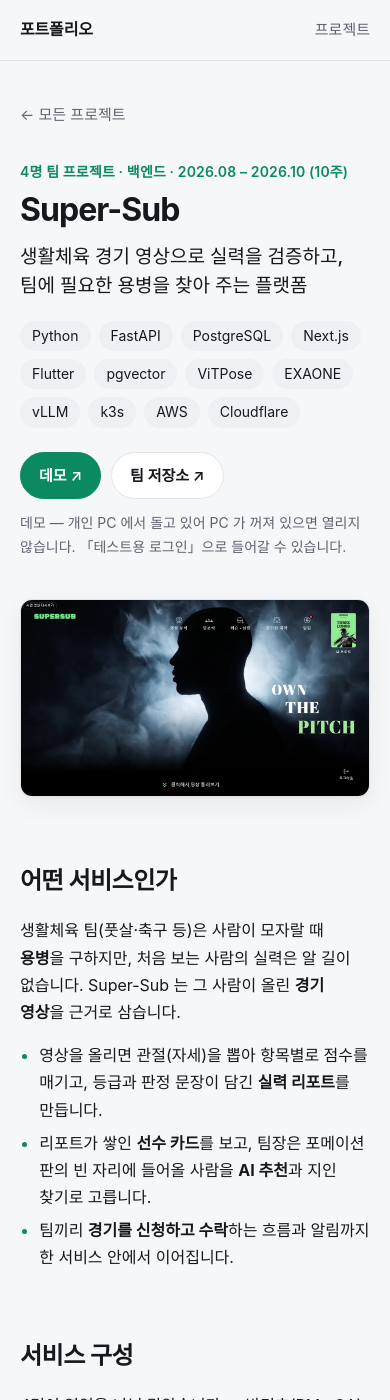
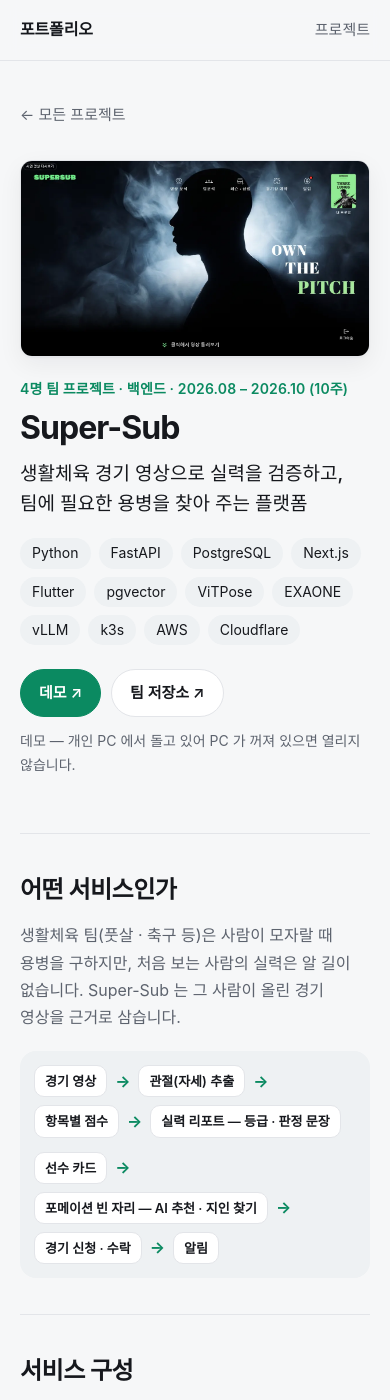
Before and after one commit to roqkf13/portfolio.anjgkwl.com, a Jekyll site: the page built from _projects/supersub.md, in a window 390 px wide and 1400 px high. Built offline with Jekyll 4.4.1, drawn with Linux system fonts in a browser that asks for light colours; some of the changed text lies outside the part shown.

Commit message:
feat(site): 프로젝트 페이지를 그림 7 : 글 3 으로 넓게, 홈 「해 본 일」은 문장을 늘 보이게
- 프로젝트 페이지: 머리는 글 | 첫 화면 캡처(3 : 7), 절마다 왼쪽 글 | 오른쪽 그림 판. 그림 부품(_includes/vblocks.html) —
  흐름 · 상자 · 칩 · 막대 · 숫자 카드 · 사람 · 카드 묶음 · 대응표 · 메모 · 그림. 왼쪽 글은 스크롤을 따라 붙는다
- Super-Sub 본문을 front matter 의 sections 로 옮겼다 — 그림의 말 · 숫자는 원래 글에 있던 것만(37가지 대조)
- sections 가 없는 프로젝트는 예전처럼 본문 글로 나온다. README 에 쓰는 법을 더했다
- 홈 「해 본 일」: 「자세히」를 없애고 문장 15개를 그림 아래에 늘 보이게 했다
- 데모 안내는 「PC 가 꺼져 있으면 열리지 않는다」만 남기고, 운영 · 협업 카드의 미결 항목 막대를 뺐다(사용자)
- 확인: 1440 · 어두운 화면 · 500px 캡처, 결과물에 이름 · 관제 · 영수증 0건

Co-Authored-By: Claude Opus 5.5 <noreply@anthropic.com>

```diff
--- a/_data/profile.yml
+++ b/_data/profile.yml
@@ -51,7 +51,8 @@ skills:
 # 🔴 개인 프로젝트의 주소는 적지 않는다(사용자 결정, 2026-09-30)
 # 🔴 영수증(가계부 · OCR · 업로드)은 넣지 않는다(사용자 결정, 2026-09-30)
 # 그림 7 : 글 3(사용자, 2026-09-30) — 영역마다 그림(flows: 화살표로 잇는 상자 줄 / tiles: 화살표 없는 상자 / bars: 막대 / facts: 작은 칩)과
-# 한 줄(summary · at)만 보이고, items 의 문장은 「자세히」를 누르면 펼쳐진다. 그림의 말은 items 문장에서만 가져온다
+# 한 줄(summary · at), 그 아래에 items 의 문장이 늘 보인다(누르는 「자세히」는 두지 않는다 — 한눈에, 사용자 2026-09-30).
+# 그림의 말은 items 문장에서만 가져온다
 experience_note: "Super-Sub 는 4명 팀 프로젝트, 개인 사본은 그 서비스를 AWS 없이 내 PC 로 옮겨 운영하는 것, 개인 프로젝트는 혼자 만들고 있는 웹 서비스입니다."
 experience:
   - area: "백엔드"
--- /dev/null
+++ b/_includes/vblocks.html
@@ -0,0 +1,67 @@
+{%- comment -%}
+  그림 블록 — 프로젝트 페이지의 「그림 7 : 글 3」 칸을 그린다.
+  홈 「해 본 일」과 같은 부품(mflow · mtiles · mfact · mbar)에 숫자 카드 · 사람 · 카드 묶음 · 대응표 · 메모 · 그림을 더했다.
+  include.blocks: [{ type: flow | tiles | facts | bar | stats | people | cards | compare | note | image, ... }]
+  cards 는 카드마다 blocks 를 다시 가진다(이 파일을 한 번 더 부른다).
+{%- endcomment -%}
+{%- for b in include.blocks %}
+{%- case b.type %}
+{%- when "flow" %}
+<div class="mflow">
+  {%- for box in b.items %}
+  {%- unless forloop.first %}<span class="mflow__arrow" aria-hidden="true">→</span>{%- endunless %}
+  <span class="mbox">{{ box }}</span>
+  {%- endfor %}
+</div>
+{%- when "tiles" %}
+<div class="mtiles">
+  {%- for t in b.items %}<span class="mbox">{{ t }}</span>{%- endfor %}
+</div>
+{%- when "facts" %}
+<div class="mfacts">
+  {%- for f in b.items %}<span class="mfact">{{ f }}</span>{%- endfor %}
+</div>
+{%- when "bar" %}
+{%- assign pct = b.value | times: 100.0 | divided_by: b.total | round: 1 %}
+<div class="mbar">
+  <span class="mbar__label">{{ b.label }}</span>
+  <span class="mbar__track" aria-hidden="true"><span class="mbar__fill" style="width: {{ pct }}%"></span></span>
+  <span class="mbar__value">{{ b.value }} / {{ b.total }}</span>
+</div>
+{%- when "stats" %}
+<div class="vstats">
+  {%- for s in b.items %}
+  <div class="vstat"><span class="vstat__num">{{ s.num }}</span><span class="vstat__label">{{ s.label }}</span></div>
+  {%- endfor %}
+</div>
+{%- when "people" %}
+<div class="vpeople">
+  {%- for m in b.items %}
+  <div class="vperson{% if m.me %} vperson--me{% endif %}"><strong>{{ m.name }}</strong><span>{{ m.role }}</span></div>
+  {%- endfor %}
+</div>
+{%- when "cards" %}
+<div class="vcards">
+  {%- for c in b.items %}
+  <div class="vcard">
+    <h3 class="vcard__title">{{ c.title }}</h3>
+    {%- include vblocks.html blocks=c.blocks %}
+  </div>
+  {%- endfor %}
+</div>
+{%- when "compare" %}
+<div class="vcompare">
+  <span class="vcompare__head">{{ b.from_title }}</span><span></span><span class="vcompare__head">{{ b.to_title }}</span>
+  {%- for r in b.items %}
+  <span class="mbox">{{ r.from }}</span><span class="mflow__arrow" aria-hidden="true">→</span><span class="mbox vcompare__to">{{ r.to }}</span>
+  {%- endfor %}
+</div>
+{%- when "note" %}
+<p class="vnote">{{ b.text }}</p>
+{%- when "image" %}
+<figure class="shot vshot">
+  <img src="{{ b.src | relative_url }}" alt="{{ b.alt }}" loading="lazy">
+  {%- if b.caption %}<figcaption>{{ b.caption }}</figcaption>{%- endif %}
+</figure>
+{%- endcase %}
+{%- endfor %}
--- a/_layouts/project.html
+++ b/_layouts/project.html
@@ -1,9 +1,14 @@
 ---
 layout: default
 ---
-<article class="project">
+{%- comment -%}
+  sections 가 있으면 「그림 7 : 글 3」 — 머리는 글 | 첫 화면, 절마다 왼쪽 글 | 오른쪽 그림(_includes/vblocks.html).
+  없으면 예전처럼 본문(Markdown)을 가운데 좁은 칸에 그린다.
+{%- endcomment -%}
+<article class="project{% if page.sections %} project--wide{% endif %}">
   <a class="back" href="{{ '/#projects' | relative_url }}">← 모든 프로젝트</a>
 
+  <div class="ptop">
     <header class="project__head">
       <p class="eyebrow">{{ page.team }} · {{ page.role }} · {{ page.period }}</p>
       <h1 class="project__title">{{ page.title }}</h1>
@@ -28,12 +33,29 @@ layout: default
     </header>
 
     {%- if page.thumbnail %}
-  <figure class="shot">
+    <figure class="shot ptop__shot">
       <img src="{{ page.thumbnail | relative_url }}" alt="{{ page.title }} 첫 화면">
     </figure>
     {%- endif %}
+  </div>
 
+  {%- if page.sections %}
+  {%- for s in page.sections %}
+  <section class="psec" aria-labelledby="psec-{{ forloop.index }}">
+    <div class="psec__text">
+      <h2 id="psec-{{ forloop.index }}">{{ s.title }}</h2>
+      {%- if s.text %}
+      <p>{{ s.text }}</p>
+      {%- endif %}
+    </div>
+    <div class="psec__visual">
+      {%- include vblocks.html blocks=s.blocks %}
+    </div>
+  </section>
+  {%- endfor %}
+  {%- else %}
   <div class="prose">
     {{ content }}
   </div>
+  {%- endif %}
 </article>
--- a/_projects/supersub.md
+++ b/_projects/supersub.md
@@ -11,114 +11,122 @@ stack: ["Python", "FastAPI", "PostgreSQL", "Next.js", "Flutter", "pgvector", "Vi
 links:
   - label: "데모"
     url: "https://supersub.anjgkwl.com"
-    note: "개인 PC 에서 돌고 있어 PC 가 꺼져 있으면 열리지 않습니다. 「테스트용 로그인」으로 들어갈 수 있습니다."
+    note: "개인 PC 에서 돌고 있어 PC 가 꺼져 있으면 열리지 않습니다."
   - label: "팀 저장소"
     url: "https://github.com/pmhllll12/super-sub.cloud"
+
+# 페이지 본문 — 그림 7 : 글 3(사용자, 2026-09-30). 절마다 text(왼쪽 글)와 blocks(오른쪽 그림 — _includes/vblocks.html)
+# 🔴 그림의 말 · 숫자는 팀 문서 · 저장소로 확인된 것만. 팀 main 에 들어간 것만 「내가 한 일」에 적는다(09-29)
+sections:
+  - title: "어떤 서비스인가"
+    text: "생활체육 팀(풋살 · 축구 등)은 사람이 모자랄 때 용병을 구하지만, 처음 보는 사람의 실력은 알 길이 없습니다. Super-Sub 는 그 사람이 올린 경기 영상을 근거로 삼습니다."
+    blocks:
+      - type: flow
+        items: ["경기 영상", "관절(자세) 추출", "항목별 점수", "실력 리포트 — 등급 · 판정 문장"]
+      - type: flow
+        items: ["선수 카드", "포메이션 빈 자리 — AI 추천 · 지인 찾기", "경기 신청 · 수락", "알림"]
+
+  - title: "서비스 구성"
+    text: "4명이 영역을 나눠 맡았습니다. 수치는 팀 문서의 2026-09-23 기준입니다."
+    blocks:
+      - type: people
+        items:
+          - { name: "박민호", role: "PM · QA" }
+          - { name: "백성검", role: "웹 · 앱" }
+          - { name: "나", role: "백엔드 · 파이프라인 · 배포", me: true }
+          - { name: "정상호", role: "AI 분석" }
+      - type: cards
+        items:
+          - title: "영상 분석 AI"
+            blocks:
+              - { type: flow, items: ["사람 검출(RT-DETR)", "자세 추정(ViTPose)", "동작 특징", "규칙(루브릭) 채점"] }
+              - type: stats
+                items:
+                  - { num: "0.00", label: "같은 영상 다섯 번 — 총점 표준편차(영상 4편)" }
+                  - { num: "약 1분 6초", label: "한 편 분석, S3 입출력까지(T4 · vLLM)" }
+              - { type: facts, items: ["등급은 코드가 결정론적으로", "EXAONE 4.0 1.2B 는 근거 문장만", "GPU 워커가 큐에서 가져간다"] }
+              - { type: note, text: "한계 — 채점 기준은 축구 인스텝 슈팅 하나, 임계값은 지도자 검수 전 잠정치" }
+          - title: "웹 · 앱"
+            blocks:
+              - { type: tiles, items: ["분석 리포트 — 등급 · 레이더 차트", "선수 카드 · 공개 링크", "포메이션 판", "AI 추천"] }
+              - { type: flow, items: ["팀 매칭 — 조건", "후보", "신청", "수락"] }
+              - { type: facts, items: ["Next.js 16 · React 19", "서버 쪽 중계(BFF) · httpOnly 쿠키", "Flutter · Riverpod — 계약 시험 · 실서버 연결(스토어 배포 전)"] }
+          - title: "백엔드 · 데이터"
+            blocks:
+              - type: stats
+                items:
+                  - { num: "7", label: "컨텍스트(헥사고날)" }
+                  - { num: "100", label: "API 엔드포인트" }
+                  - { num: "48", label: "DB 마이그레이션" }
+              - { type: tiles, items: ["사용자", "카드", "분석", "매칭", "평가", "과금", "알림"] }
+          - title: "운영 · 협업"
+            blocks:
+              - { type: flow, items: ["이미지가 올라옴", "2분 안에 서버가 스스로 갱신", "파드가 뜰 때 마이그레이션"] }
+              - { type: facts, items: ["API — EC2 의 k3s", "영상 — S3", "분석 — 필요할 때만 켜는 GPU 서버", "웹 — Vercel · 앞단 — Cloudflare"] }
+              - type: stats
+                items:
+                  - { num: "1,126", label: "백엔드 시험" }
+                  - { num: "446", label: "AI 시험" }
+                  - { num: "1,085", label: "웹 시험" }
+                  - { num: "419", label: "앱 시험" }
+              - { type: facts, items: ["GitHub Actions — 백엔드(실제 DB) · 앱 시험 · 이미지 빌드", "제안서 9장 · 부록 · 개발 로그를 문서 사이트로"] }
+
+  - title: "내가 맡은 일 — 백엔드"
+    text: "팀에서 백엔드를 맡았습니다. 커밋 439건 중 175건이 백엔드 코드(fastapi/)이고, 나머지는 대부분 API 계약 · 요구사항 같은 설계 · 진행 문서입니다(2026-09-29 기준)."
+    blocks:
+      - { type: bar, label: "백엔드 코드 커밋", value: 175, total: 439 }
+      - type: cards
+        items:
+          - title: "서버의 뼈대와 규칙"
+            blocks:
+              - { type: tiles, items: ["바운디드 컨텍스트 × 계층(헥사고날)", "API 계약 문서 + pytest", "PostgreSQL · SQLAlchemy · Alembic"] }
+              - { type: facts, items: ["스키마 변경은 마이그레이션으로"] }
+          - title: "회원과 보안"
+            blocks:
+              - { type: tiles, items: ["가입 · 로그인 — bcrypt · 서명된 JWT"] }
+              - { type: flow, items: ["구글 ID 토큰 검증", "계정 생성"] }
+              - { type: facts, items: ["인증 사건 로깅", "인증 엔드포인트 요청 제한", "운영에서 API 문서(/docs) 닫기"] }
+          - title: "영상 분석 파이프라인"
+            blocks:
+              - { type: flow, items: ["업로드 — S3 사전 서명 URL", "작업 큐", "워커", "S3 결과 → DB 적재", "리포트 API"] }
+              - { type: facts, items: ["멈춘 작업 회수", "프로필 보관", "DB · S3 연쇄 삭제", "저장 안 한 임시 영상 정리", "재업로드 감지"] }
+          - title: "팀과 매칭"
+            blocks:
+              - { type: flow, items: ["팀 초대 · 수락", "팀↔팀 경기 신청 · 수락", "알림"] }
+              - { type: facts, items: ["매칭 조건 · 상대 후보", "빈 자리 추천 후보", "서로 지인 신청"] }
+          - title: "운영"
+            blocks:
+              - { type: tiles, items: ["/metrics 엔드포인트", "k3s 배포 매니페스트", "시연용 자동 수락 봇"] }
+
+  - title: "맡은 영역 밖에서 한 일"
+    text: "맡은 영역은 백엔드였지만, 기능이 화면 끝까지 이어지도록 다른 사람의 영역도 필요한 만큼 고쳤습니다. 팀 main 에 들어간 것만 적었습니다."
+    blocks:
+      - type: cards
+        items:
+          - title: "웹 화면 — 백성검 님 영역"
+            blocks:
+              - { type: tiles, items: ["오버롤 등급 · 레이더 차트", "진행 표시가 실제 완료를 따라감 · 실패는 따로", "관리자 페이지(/admin/videos)", "매칭 · 경기 화면이 페이지를 옮겨도 이어짐", "「경기 완료」 흐름 · 시간 겹침 규칙 + 시험", "시연용 심사위원 계정 배정"] }
+              - { type: note, text: "화면 ⇄ 서버 — 어긋나던 결함(초대를 수락해도 판에 안 서던 것 · 뺀 사람이 새로고침하면 되살아나던 것)을 양쪽을 함께 고쳐 풀었다" }
+          - title: "협업 도구"
+            blocks:
+              - { type: flow, items: ["push · PR", "CI", "백엔드(실제 PostgreSQL · pgvector) · Flutter 시험"] }
+              - { type: facts, items: ["시험을 도는 CI 를 처음 걸었다", "문서 사이트 그림 · ERD 생성기를 저장소로"] }
+
+  - title: "끝난 뒤에도 돌게 — 개인 사본"
+    text: "팀 서비스는 AWS 에서 돌았습니다. 프로젝트가 끝나도 링크 하나로 보여 줄 수 있도록, 팀 코드는 한 줄도 고치지 않고 전체를 내 PC 로 옮긴 사본을 따로 운영합니다 — 위 「데모」가 그것입니다."
+    blocks:
+      - type: compare
+        from_title: "팀(AWS)"
+        to_title: "개인 사본(내 PC)"
+        items:
+          - { from: "EC2", to: "k3s — PostgreSQL · 백엔드 · 화면" }
+          - { from: "S3", to: "MinIO — 환경 변수 하나(AWS_ENDPOINT_URL_S3)" }
+          - { from: "공인 IP", to: "Cloudflare 터널" }
+          - { from: "GPU 서버 T4 16GB", to: "RTX 3050 8GB — 추론 서버 없이 GPU 를 차례로" }
+      - { type: flow, items: ["백업 하나(비밀 값 · 데이터)", "새로 클론한 저장소", "깨끗한 환경에서 전체 복구"] }
+      - type: stats
+        items:
+          - { num: "약 1분 30초", label: "되살리기(기계 준비물이 있는 상태)" }
+      - { type: facts, items: ["첫 HEAD 요청만 403 → 백엔드만 클러스터 안에서 MinIO 에 직결", "화면 개인화는 빌드 때 패치로 — 「팀분석」 화면"] }
+      - { type: image, src: "/assets/img/supersub/team.webp", alt: "팀분석 화면 — 팀장·팀원 알약과 포메이션 판", caption: "팀분석 화면 — 팀장이 포메이션 판의 빈 자리를 채운다(시연 데이터)" }
 ---
-
-## 어떤 서비스인가
-
-생활체육 팀(풋살·축구 등)은 사람이 모자랄 때 **용병**을 구하지만, 처음 보는 사람의 실력은 알 길이 없습니다.
-Super-Sub 는 그 사람이 올린 **경기 영상**을 근거로 삼습니다.
-
-- 영상을 올리면 관절(자세)을 뽑아 항목별로 점수를 매기고, 등급과 판정 문장이 담긴 **실력 리포트**를 만듭니다.
-- 리포트가 쌓인 **선수 카드**를 보고, 팀장은 포메이션 판의 빈 자리에 들어올 사람을 **AI 추천**과 지인 찾기로 고릅니다.
-- 팀끼리 **경기를 신청하고 수락**하는 흐름과 알림까지 한 서비스 안에서 이어집니다.
-
-## 서비스 구성
-
-4명이 영역을 나눠 맡았습니다 — 박민호(PM · QA), 백성검(웹 · 앱), 나(백엔드 · 파이프라인 · 배포), 정상호(AI 분석).
-아래 수치는 팀 문서의 2026-09-23 기준입니다.
-
-### 영상 분석 AI
-
-- 사람 검출(RT-DETR) → 자세 추정(ViTPose) → 동작 특징 → **규칙(루브릭) 채점**으로 이어지는 분석기를 만들었습니다.
-- 등급은 코드가 결정론적으로 매기고, 언어 모델(EXAONE 4.0 1.2B)은 출력 형식이 강제된 채 **근거 문장만** 씁니다.
-  그래서 같은 영상을 다섯 번 넣어도 총점 표준편차가 0.00 이었습니다(영상 4편).
-- 분석은 GPU 워커가 큐에서 가져가 처리합니다. 운영용 T4 GPU 서버에 추론 서버(vLLM)를 올렸고, 검증 때 한 편이 S3 입출력까지 약 1분 6초에 끝났습니다.
-- 한계: 채점 기준은 축구 인스텝 슈팅 하나만 쓰고 있고, 임계값은 지도자 검수를 거치지 않은 잠정치입니다.
-
-### 웹 · 앱
-
-- **웹**(Next.js 16 · React 19) — 분석 리포트(등급 · 레이더 차트), 선수 카드 꾸미기와 공개 카드 링크, 포메이션 판, AI 추천,
-  팀 매칭(조건 → 후보 → 신청 → 수락). 백엔드 호출은 서버 쪽 중계(BFF)를 거치고 토큰은 httpOnly 쿠키에 둡니다.
-- **앱**(Flutter · Riverpod) — 가짜 데이터와 실서버 구현을 한 줄로 갈아 끼우는 구조에 계약 시험을 물렸고, 실서버에 붙였습니다(스토어 배포 전).
-
-### 백엔드 · 데이터
-
-- 7개 컨텍스트(사용자 · 카드 · 분석 · 매칭 · 평가 · 과금 · 알림)로 나눈 헥사고날 구조, API 엔드포인트 100개, DB 마이그레이션 48개.
-
-### 운영 · 협업
-
-- AWS — API 는 EC2 의 k3s, 영상은 S3, 분석은 필요할 때만 켜는 GPU 서버. 웹은 Vercel, 앞단은 Cloudflare.
-  이미지가 올라오면 서버가 2분 안에 스스로 갱신하고, 마이그레이션은 파드가 뜰 때 돕니다.
-- GitHub Actions 로 백엔드(실제 DB 포함) · 앱 시험과 이미지 빌드를 돌립니다. 코드에 정의된 시험은 백엔드 1,126 · AI 446 · 웹 1,085 · 앱 419개.
-- 제안서 9장과 부록, 미결 항목 175개(111개 해소), 개발 로그를 문서 사이트로 함께 관리했습니다.
-
-## 내가 맡은 일 — 백엔드
-
-팀에서 백엔드를 맡았습니다. 팀 저장소에 남긴 커밋 439건 중 175건이 백엔드 코드(`fastapi/`)이고,
-나머지는 대부분 API 계약·요구사항 같은 설계·진행 문서입니다(2026-09-29 기준).
-
-### 서버의 뼈대와 규칙
-
-- FastAPI 서버를 **바운디드 컨텍스트 × 계층(헥사고날)** 구조로 세우고, API 계약 문서와 pytest 를 붙였습니다.
-- PostgreSQL · SQLAlchemy · Alembic 으로 DB 를 붙이고, 스키마 변경을 마이그레이션으로 관리했습니다.
-
-### 회원과 보안
-
-- 가입·로그인(bcrypt, 서명된 JWT)과 **구글 로그인**(ID 토큰 검증부터 계정 생성까지)을 만들었습니다.
-- 인증 사건 로깅, 인증 엔드포인트 요청 제한, 운영 환경에서 API 문서(`/docs`) 닫기처럼 보안 요구사항을 하나씩 채웠습니다.
-
-### 영상 분석 파이프라인
-
-- 분석을 **작업 큐**로 돌리고, 워커가 죽어도 큐가 막히지 않도록 멈춘 작업을 회수합니다.
-- 영상의 **수명 주기** — 업로드(S3 사전 서명 URL), 프로필 보관, DB·S3 연쇄 삭제, 저장 안 한 임시 영상 정리 — 를 끝까지 이었습니다.
-- 워커가 S3 에 남긴 분석 결과를 DB 에 **적재**하고, 총점·등급·항목별 수치를 읽는 리포트 API 를 냈습니다. 같은 영상의 재업로드도 감지합니다.
-
-### 팀과 매칭
-
-- 팀 초대·수락, **팀↔팀 경기 신청·수락과 알림**, 매칭 조건과 상대 후보, 빈 자리 추천 후보, 서로 지인 신청을 만들었습니다.
-
-### 운영
-
-- `/metrics` 엔드포인트, k3s 배포 매니페스트, 시연용 자동 수락 봇을 만들었습니다.
-
-## 맡은 영역 밖에서 한 일
-
-맡은 영역은 백엔드였지만, 기능이 화면 끝까지 이어지도록 다른 사람의 영역도 필요한 만큼 고쳤습니다.
-팀 `main` 에 들어간 것만 적었습니다.
-
-### 웹 화면 — 백성검 님 영역
-
-- 분석 리포트 화면에 **오버롤 등급과 레이더 차트**를 넣고, 분석 진행 표시가 실제 완료 여부를 따라가게, 분석 실패를
-  「아직 안 끝남」과 구분해 보여 주게 했습니다.
-- 관리자가 영상과 분석 상태를 한눈에 보는 **관리자 페이지**(`/admin/videos`)를 새로 만들었습니다.
-- 팀 매칭 · 경기 화면이 **다른 페이지로 옮겨도 이어지게** 하고, 손으로 「경기 완료」를 누르는 흐름과 시간 겹침 규칙을 시험과 함께 넣었습니다.
-- 초대를 수락해도 판에 안 서던 것, 판에서 뺀 사람이 새로고침하면 되살아나던 것처럼 **화면과 서버가 어긋나던 결함**을
-  양쪽을 함께 고쳐서 풀었습니다.
-- 시연용 심사위원 계정을 브라우저마다 하나씩 배정하고, 번호를 직접 고를 수 있게 했습니다.
-
-### 협업 도구
-
-- 백엔드와 **Flutter 앱 시험을 함께 도는 CI** 를 처음 걸었습니다(백엔드는 실제 PostgreSQL · pgvector 로).
-- 한 사람 PC 에만 있던 문서 사이트의 그림 · ERD **생성기**를 저장소로 옮겨 누구나 다시 그릴 수 있게 했습니다.
-
-## 끝난 뒤에도 돌게 — 개인 사본
-
-팀 서비스는 AWS(EC2 · S3 · GPU 서버)에서 돌았습니다. 프로젝트가 끝나도 링크 하나로 보여 줄 수 있도록,
-**팀 코드는 한 줄도 고치지 않고** 전체를 내 PC 로 옮긴 사본을 따로 운영합니다 — 위 「데모」가 그것입니다.
-
-- **AWS 없이 자가 호스팅** — k3s 위에 PostgreSQL · 백엔드 · 화면을 올리고, S3 는 MinIO 로, 공인 IP 는 Cloudflare 터널로 바꿨습니다.
-  S3 교체는 환경 변수 하나(`AWS_ENDPOINT_URL_S3`)로 했습니다.
-- **Cloudflare 를 지나는 첫 HEAD 요청만 403** 이 나던 문제를, 백엔드만 클러스터 안에서 MinIO 에 직결시키는 방식으로 풀었습니다
-  — 서명(SigV4)에 스킴이 들어가지 않는다는 점을 이용해, 같은 호스트 이름을 파드 안에서만 다르게 풉니다.
-- **GPU 분석을 T4 16GB 대신 RTX 3050 8GB 에서** — 추론 서버(vLLM)를 따로 띄우지 않고, 자세 추출과 언어 모델이 GPU 를 차례로 쓰게 했습니다.
-- **백업 하나로 되살리기** — 비밀 값과 데이터를 뜨는 백업과, 새로 클론한 저장소에서 전체를 되살리는 스크립트를 만들고
-  깨끗한 환경에서 실제로 되살려 확인했습니다(기계 준비물이 있는 상태에서 약 1분 30초).
-- **화면 개인화는 빌드 때만** — 팀 코드를 고치는 대신 이미지 빌드 문맥에 패치를 입힙니다. 홈의 포메이션 판을 「팀분석」 화면으로 옮긴 것도 이 방식입니다.
-
-<figure class="shot">
-  <img src="{{ '/assets/img/supersub/team.webp' | relative_url }}" alt="팀분석 화면 — 팀장·팀원 알약과 포메이션 판" loading="lazy">
-  <figcaption>팀분석 화면 — 팀장이 포메이션 판의 빈 자리를 채운다(시연 데이터)</figcaption>
-</figure>
--- a/assets/css/site.css
+++ b/assets/css/site.css
@@ -510,18 +510,6 @@ a:focus-visible,
   margin: 0 0 0 6px;
 }
 
-.area__more summary {
-  width: fit-content;
-  color: var(--accent);
-  font-size: 14px;
-  font-weight: 600;
-  cursor: pointer;
-}
-
-.area__more[open] summary {
-  margin-bottom: 12px;
-}
-
 .area__list {
   display: grid;
   gap: 10px;
@@ -693,6 +681,215 @@ a:focus-visible,
   font-size: 0.9em;
 }
 
+/* 넓은 프로젝트 페이지(sections 가 있을 때) — 그림 7 : 글 3. 머리는 글 | 첫 화면, 절마다 글 | 그림 */
+.project--wide {
+  max-width: none;
+}
+
+.project--wide .ptop {
+  display: grid;
+  grid-template-columns: 3fr 7fr;
+  gap: 40px;
+  align-items: center;
+}
+
+.project--wide .ptop__shot {
+  margin: 0;
+}
+
+.psec {
+  display: grid;
+  grid-template-columns: 3fr 7fr;
+  gap: 40px;
+  padding: 48px 0;
+  border-top: 1px solid var(--border);
+}
+
+.psec:first-of-type {
+  margin-top: 56px;
+}
+
+/* 오른쪽 그림이 길어도 제목이 따라온다 */
+.psec__text {
+  position: sticky;
+  top: 24px;
+  align-self: start;
+}
+
+.psec__text h2 {
+  margin: 0 0 12px;
+  font-size: 24px;
+  letter-spacing: -0.02em;
+  word-break: keep-all;
+}
+
+.psec__text p {
+  margin: 0;
+  color: var(--muted);
+  word-break: keep-all;
+}
+
+.psec__visual {
+  display: grid;
+  align-content: start;
+  gap: 14px;
+  padding: 24px;
+  border-radius: var(--radius);
+  background: var(--chip-bg);
+}
+
+/* 판 위에 바로 놓인 상자 · 숫자 카드는 흰 바탕으로(카드 안에서는 원래대로) */
+.psec__visual > .mflow .mbox,
+.psec__visual > .mtiles .mbox,
+.psec__visual > .vcompare .mbox,
+.psec__visual > .vstats .vstat {
+  background: var(--surface);
+}
+
+.vcards {
+  display: grid;
+  grid-template-columns: repeat(auto-fill, minmax(min(320px, 100%), 1fr));
+  gap: 12px;
+}
+
+.vcard {
+  display: grid;
+  align-content: start;
+  gap: 12px;
+  padding: 18px 20px;
+  border: 1px solid var(--border);
+  border-radius: 12px;
+  background: var(--surface);
+  box-shadow: var(--shadow);
+}
+
+.vcard__title {
+  margin: 0;
+  font-size: 16px;
+  letter-spacing: -0.01em;
+}
+
+.vstats {
+  display: grid;
+  grid-template-columns: repeat(auto-fill, minmax(150px, 1fr));
+  gap: 8px;
+}
+
+.vstat {
+  display: grid;
+  align-content: start;
+  gap: 2px;
+  padding: 12px 14px;
+  border: 1px solid var(--border);
+  border-radius: 12px;
+  background: var(--bg);
+}
+
+.vstat__num {
+  color: var(--accent);
+  font-size: 22px;
+  font-weight: 800;
+  letter-spacing: -0.02em;
+  font-variant-numeric: tabular-nums;
+  white-space: nowrap; /* 「약 1분 30초」가 두 줄로 끊기지 않게 */
+}
+
+.vstat__label {
+  color: var(--muted);
+  font-size: 12px;
+  font-weight: 600;
+  line-height: 1.4;
+  word-break: keep-all;
+}
+
+.vpeople {
+  display: grid;
+  grid-template-columns: repeat(auto-fill, minmax(150px, 1fr));
+  gap: 10px;
+}
+
+.vperson {
+  display: grid;
+  gap: 2px;
+  padding: 12px 14px;
+  border: 1px solid var(--border);
+  border-radius: 12px;
+  background: var(--surface);
+}
+
+.vperson strong {
+  font-size: 16px;
+}
+
+.vperson span {
+  color: var(--muted);
+  font-size: 13px;
+  word-break: keep-all;
+}
+
+.vperson--me {
+  border-color: var(--accent);
+  background: var(--accent-soft);
+}
+
+.vcompare {
+  display: grid;
+  grid-template-columns: 1fr auto 1.6fr;
+  align-items: center;
+  gap: 8px 10px;
+}
+
+.vcompare__head {
+  color: var(--muted);
+  font-size: 13px;
+  font-weight: 700;
+}
+
+.vcompare__to {
+  border-color: var(--accent);
+}
+
+.vnote {
+  margin: 0;
+  color: var(--muted);
+  font-size: 13px;
+  word-break: keep-all;
+}
+
+.vshot {
+  margin: 0;
+}
+
+@media (max-width: 860px) {
+  .project--wide .ptop,
+  .psec {
+    grid-template-columns: 1fr;
+    gap: 20px;
+  }
+
+  .project--wide .ptop__shot {
+    order: -1;
+  }
+
+  .psec__text {
+    position: static;
+  }
+}
+
+@media (max-width: 600px) {
+  .psec {
+    padding: 36px 0;
+  }
+
+  .psec__visual {
+    padding: 14px;
+  }
+
+  .vcard {
+    padding: 14px;
+  }
+}
+
 /* ── 좁은 화면 ───────────────────────────────────────────── */
 
 @media (max-width: 600px) {
```
Also changed, not shown: index.html (+5 -8 lines), README.md. Lines whose indentation alone changed are shown as unchanged.
